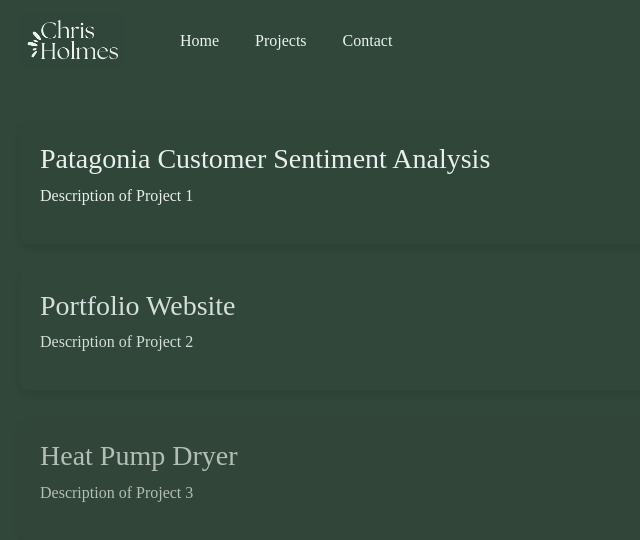
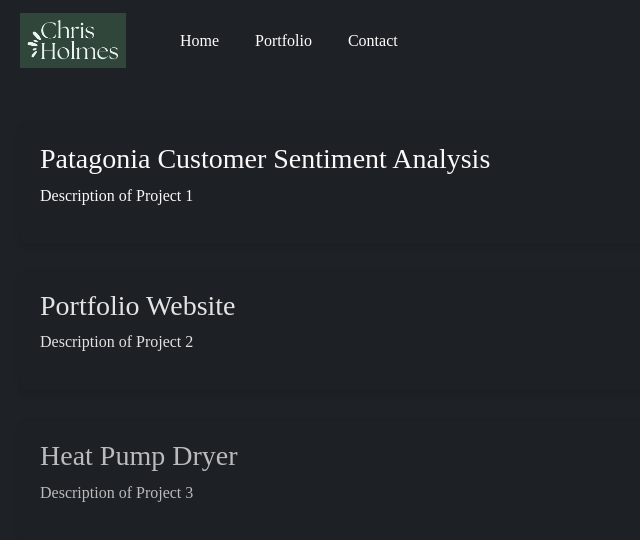
Before and after one commit to holmesc01/Portfolio-Website, a React (Create React App) app: page /projects in a window 1280 px wide. Shown: the top 540 px of the page, without its empty margins (0-640 px from the left). Built offline with nearby package versions, Linux system fonts and the light colour scheme; a web font is replaced by a local one.

Commit message:
Made some colour, theme and font changes

```diff
--- a/src/App.css
+++ b/src/App.css
@@ -14,7 +14,7 @@
 }
 
 .App-header {
-  background-color: #282c34;
+  background-color: #1e2125;
   min-height: 100vh;
   display: flex;
   flex-direction: column;
--- a/src/App.js
+++ b/src/App.js
@@ -37,7 +37,7 @@
                 <Link className="nav-link" to="/" style={{ marginLeft: '20px' }}>Home</Link>
               </li>
               <li className="nav-item">
-                <Link className="nav-link" to="/projects" style={{ marginLeft: '20px' }}>Projects</Link>
+                <Link className="nav-link" to="/projects" style={{ marginLeft: '20px' }}>Portfolio</Link>
               </li>
               <li className="nav-item">
                 <Link className="nav-link" to="/contact" style={{ marginLeft: '20px' }}>Contact</Link>
--- a/src/components/Portfolio.css
+++ b/src/components/Portfolio.css
@@ -6,12 +6,12 @@
   margin: 20px 0;
   padding: 20px;
   border-radius: 8px;
-  background-color: #31473A; /* Updated background color */
+  background-color: #1e2125; /* Updated background color */
   box-shadow: 0 4px 8px rgba(0, 0, 0, 0.1);
   opacity: 0; /* Start invisible */
   transform: translateY(20px); /* Start slightly below */
   transition: opacity 0.6s ease, transform 0.6s ease, background-color 0.3s ease; /* Added background-color transition */
-  color: #EDF4F2; /* Text color */
+  color: #FFFF; /* Text color */
 }
 
 .project-card.in-view {
@@ -20,6 +20,6 @@
 }
 
 .project-card:hover {
-  background-color: #EDF4F2;
-  color: #31473A; /* Hover background color */
+  background-color: #FFFF;
+  color: #1e2125; /* Hover background color */
 }
--- a/src/custom.css
+++ b/src/custom.css
@@ -1,8 +1,8 @@
 /* Apply Baskerville font to the entire site */
 body {
     font-family: 'Baskerville', serif;
-    background-color: #31473A; /* Background color */
-    color: #EDF4F2; /* Text color */
+    background-color: #1e2125; /* Background color */
+    color: white; /* Text color */
 }
 
 /* Adjust size of the hamburger icon */
@@ -30,19 +30,19 @@
 
 /* Additional custom styles */
 .container, .navbar {
-    color: #EDF4F2; /* Text color */
+    color: white; /* Text color */
 }
 
 .navbar {
-    background-color: #31473A; /* Navbar background color */
+    background-color: #1e2125; /* Navbar background color */
 }
 
 .nav-link {
-    color: #EDF4F2 !important; /* Navbar link color */
+    color: white !important; /* Navbar link color */
 }
 
 .navbar-brand {
-    color: #EDF4F2 !important; /* Navbar brand color */
+    color: white !important; /* Navbar brand color */
 }
 
 /* Custom logo styling */
```
